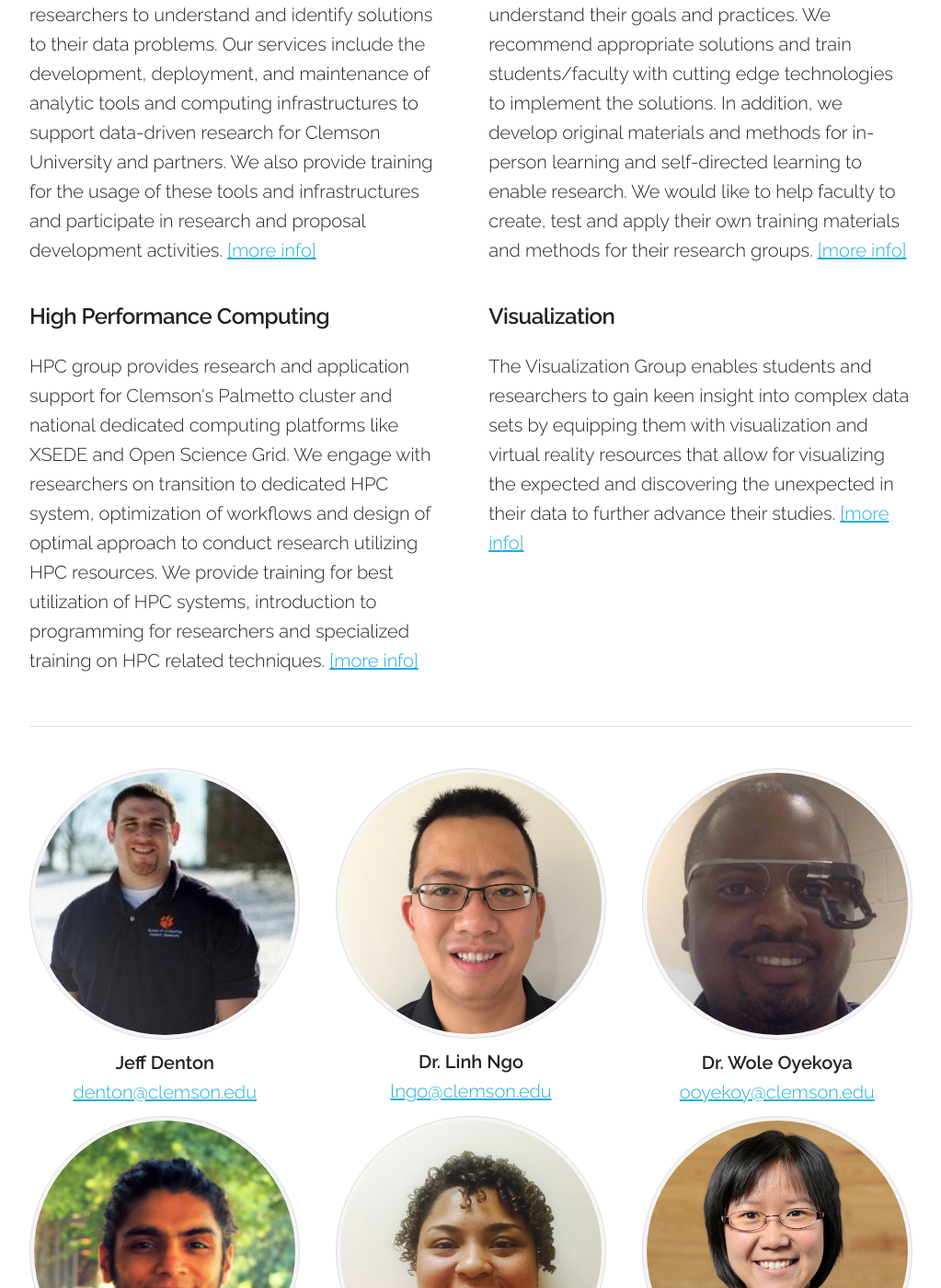
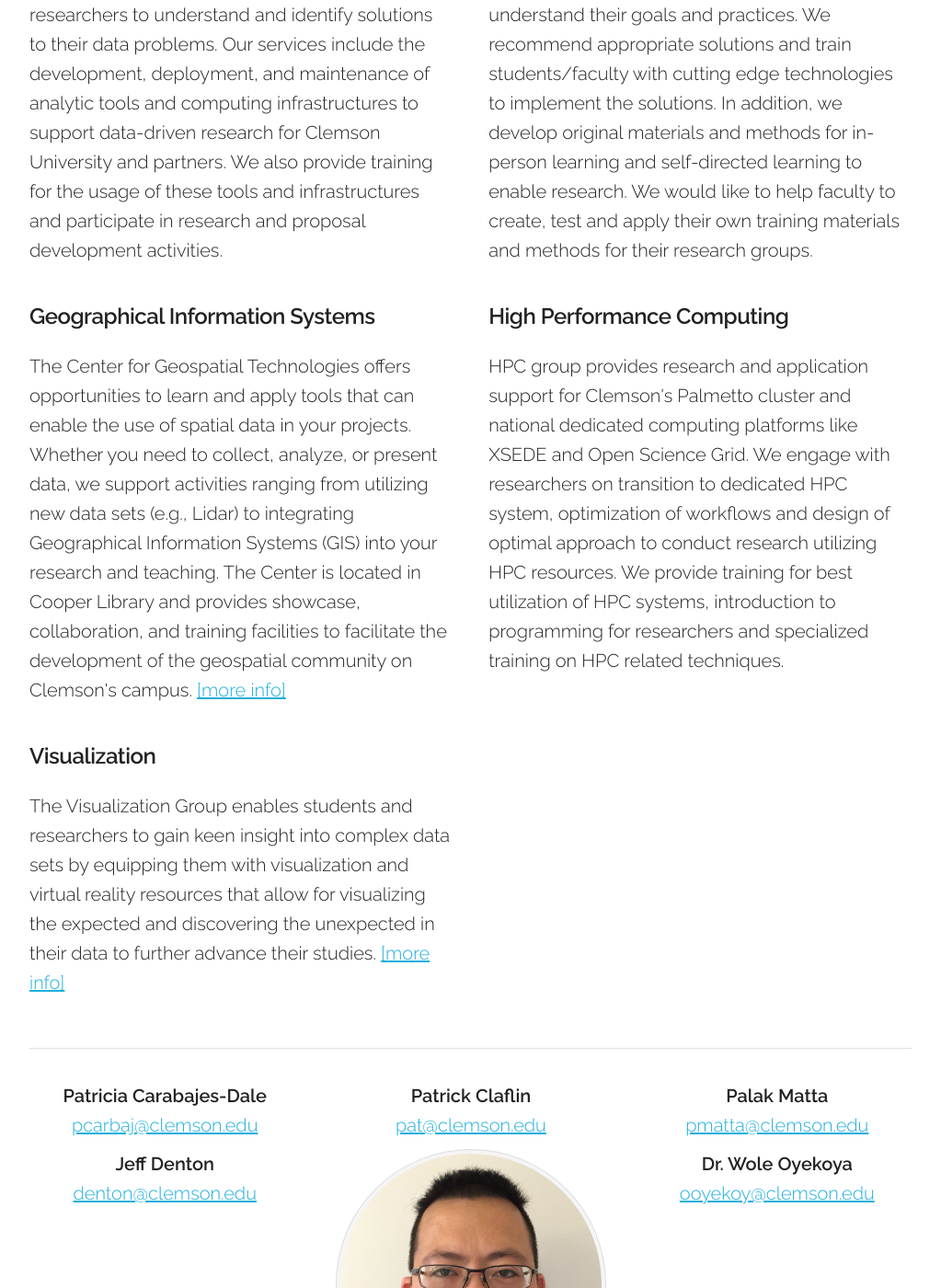
Before and after one commit to clemsonciti/citi-webpage, a Jekyll site: the page built from index.html, in a window 1280 px wide and 1400 px high, scrolled down 383 px. Shown: the whole window at 92% size, without its empty margins (128-1151 px from the left). Built offline with Jekyll 4.4.1, drawn with Linux system fonts in a browser that asks for light colours.

Commit message:
Changed groups, removed dead links and removed not approved photos

```diff
--- a/_config.yml
+++ b/_config.yml
@@ -7,3 +7,4 @@ url:
 markdown: kramdown
 
 exclude: ['README']
+include: ['viz']
--- a/_layouts/page.html
+++ b/_layouts/page.html
@@ -1,8 +1,7 @@
 ---
 layout: default
-title:
 ---
-<!-- <div class="page_title"> -->
+
 <div class="followMeBar">
   <div class="container">
     <h4 class="title" style="font-weight: 600; margin-bottom: 0px; letter-spacing: +1px;">
--- a/index.html
+++ b/index.html
@@ -12,7 +12,7 @@ layout: default
         and maintenance of analytic tools and computing infrastructures to support data-driven
         research for Clemson University and partners. We also provide training for the usage of
         these tools and infrastructures and participate in research and proposal development activities.
-        <a href="/data-science">[more info]</a></p>
+        <!-- <a href="/data-science">[more info]</a> --> </p>
       </div>
 
       <div class="one-half column" style="margin-top: 10pt">
@@ -24,14 +24,13 @@ layout: default
         methods for in-person learning and self-directed learning to enable research. We would
         like to help faculty to create, test and apply their own training materials and methods
         for their research groups.
-        <a href="/education">[more info]</a></p>
+        <!-- <a href="/education">[more info]</a> --> </p>
       </div>
 
     </div>
 
     <div class="row">
 
-      <!--
       <div class="one-half column" style="margin-top: 10pt">
         <h5 style="font-weight: 600;">Geographical Information Systems</h5>
         <p>
@@ -44,10 +43,9 @@ layout: default
         into your research and teaching. The Center is located
         in Cooper Library and provides showcase, collaboration,
         and training facilities to facilitate the development of the
-        geospatial community on Clemson’s campus.
-        <a href="/gis">[more info]</a></p>
+        geospatial community on Clemson's campus.
+        <a href="http://www.clemsongis.org/">[more info]</a></p>
       </div>
-      -->
 
       <div class="one-half column" style="margin-top: 10pt">
         <h5 style="font-weight: 600;">High Performance Computing</h5>
@@ -59,14 +57,12 @@ layout: default
         approach to conduct research utilizing HPC resources. We provide training
         for best utilization of HPC systems, introduction to programming for
         researchers and specialized training on HPC related techniques.
-        <a href="/hpc">[more info]</a></p>
+        <!-- <a href="/hpc">[more info]</a> --> </p>
       </div>
 
-    <!--
     </div>
 
     <div class="row">
-    -->
 
       <div class="one-half column" style="margin-top: 10pt">
         <h5 style="font-weight: 600;">Visualization</h5>
@@ -76,7 +72,7 @@ layout: default
         with visualization and virtual reality resources that allow for
         visualizing the expected and discovering the unexpected in
         their data to further advance their studies.
-        <a href="/visualization">[more info]</a></p>
+        <a href="/viz">[more info]</a></p>
       </div>
 
     </div>
@@ -84,7 +80,7 @@ layout: default
     <hr>
 
     <div class="row" id="people" style="margin-top: 10px;">
-            <!--
+
             <div class="four columns" style="text-align: center;">
                 <b>Patricia Carabajes-Dale</b><br>
                 <a href="mailto:pcarbaj@clemson.edu">pcarbaj@clemson.edu</a>
@@ -100,14 +96,13 @@ layout: default
                <a href="mailto:pmatta@clemson.edu">pmatta@clemson.edu</a>
             </div>
 
-            -->
 
     </div>
 
     <div class="row" style="margin-top: 10px;">
 
             <div class="four columns" style="text-align: center;">
-               <img src="images/jeff-denton-photo.jpg" class="avatar u-max-full-width">
+
                <b>Jeff Denton</b><br>
                <a href="mailto:denton@clemson.edu">denton@clemson.edu</a>
             </div>
@@ -119,7 +114,6 @@ layout: default
             </div>
 
             <div class="four columns" style="text-align: center;">
-               <img src="images/wole-oyekoya-photo.jpg" class="avatar u-max-full-width">
                <b>Dr. Wole Oyekoya</b><br>
                <a href="mailto:ooyekoy@clemson.edu">ooyekoy@clemson.edu</a>
             </div>
```
Also changed, not shown: visualization.md (deleted, +0 -5 lines), images/jeff-denton-photo.jpg (deleted), images/patricia-carbajales-dale-photo.jpg (deleted), images/wole-oyekoya-photo.jpg (deleted).
